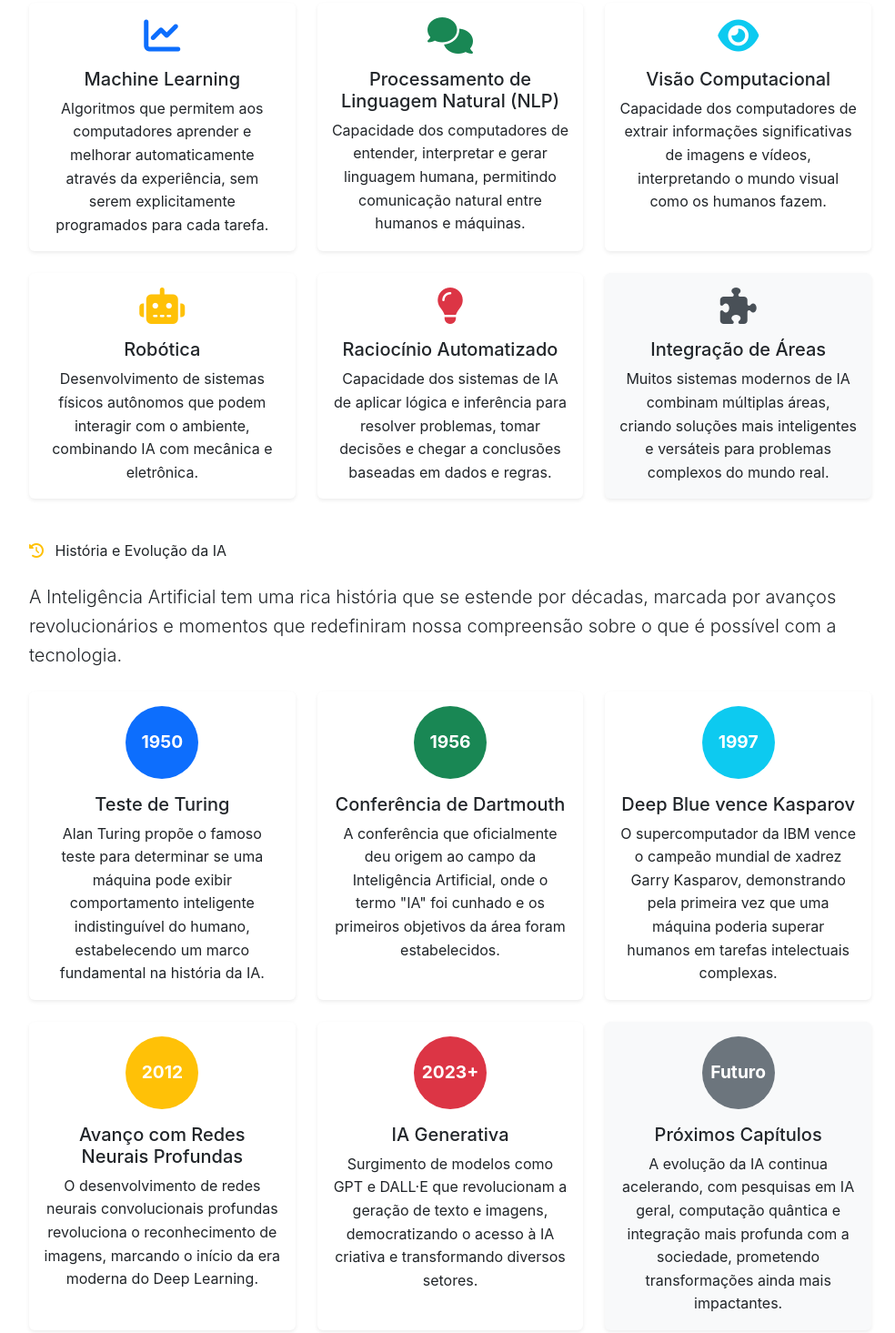
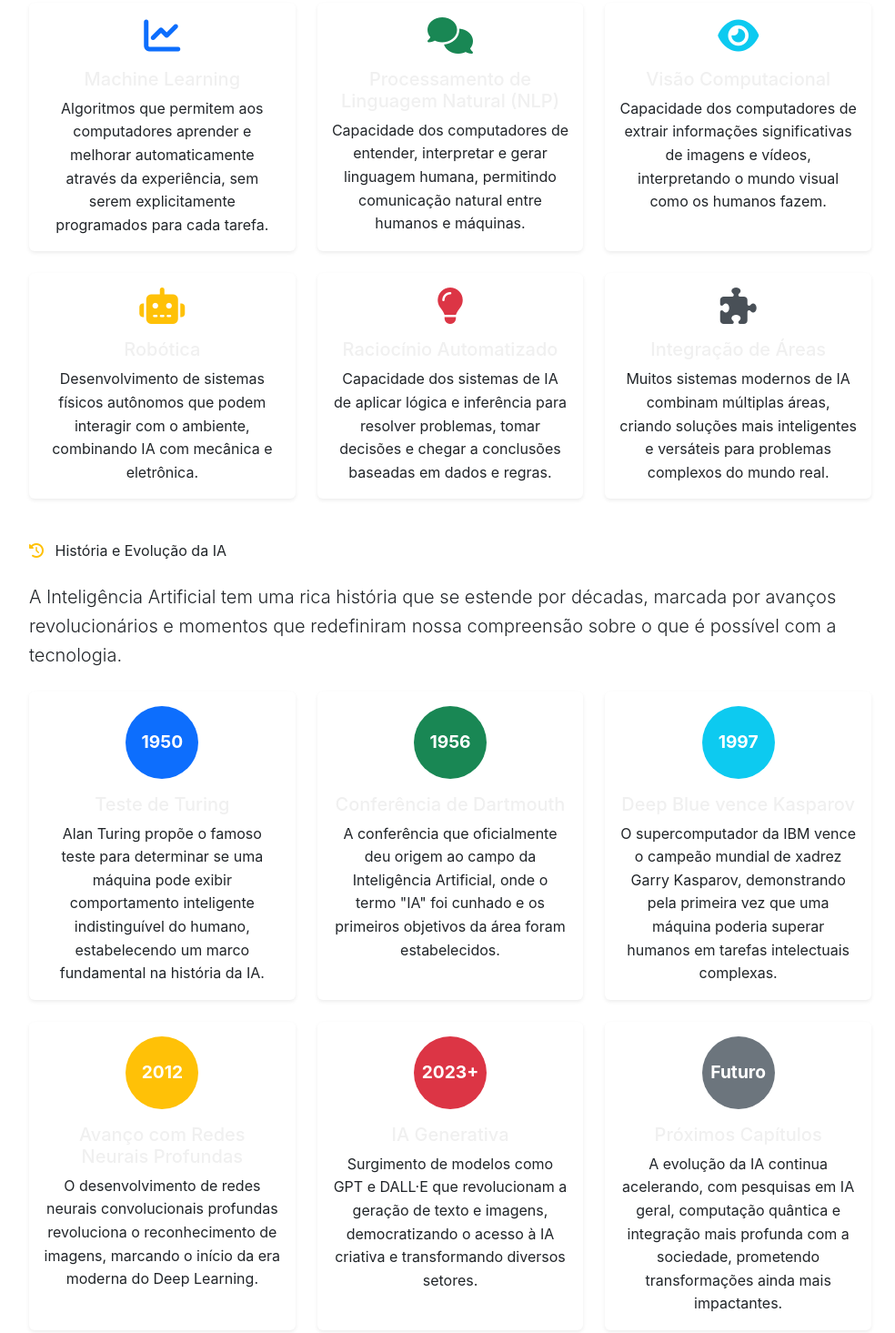
Before and after one commit to LuisT-ls/IA-Do-Zero, a website: page pages/topics/fundamentos.html in a window 1280 px wide. Shown: the part 1959-3424 px from the top of the page at 91% size, without its empty margins (145-1129 px from the left). Drawn offline with nearby package versions, Linux system fonts and the light colour scheme.

Commit message:
Adiciona estilo personalizado para títulos de cartões na página de Fundamentos, melhorando a apresentação visual e a legibilidade do conteúdo.

```diff
--- a/pages/topics/fundamentos.html
+++ b/pages/topics/fundamentos.html
@@ -118,6 +118,12 @@
         }
       }
     </script>
+
+    <style>
+      .card-title.h5 {
+        color: #f0f0f0;
+      }
+    </style>
   </head>
 
   <body data-theme="light">
@@ -462,10 +468,7 @@
               </div>
 
               <div class="col-md-6 col-lg-4 col-sm-12" role="listitem">
-                <article
-                  class="card h-100 border-0 shadow-sm bg-light"
-                  tabindex="0"
-                >
+                <article class="card h-100 border-0 shadow-sm" tabindex="0">
                   <div class="card-body text-center">
                     <i
                       class="fas fa-puzzle-piece text-secondary mb-3"
@@ -640,10 +643,7 @@
                 </div>
 
                 <div class="col-md-6 col-lg-4 col-sm-12" role="listitem">
-                  <article
-                    class="card h-100 border-0 shadow-sm bg-light"
-                    tabindex="0"
-                  >
+                  <article class="card h-100 border-0 shadow-sm" tabindex="0">
                     <div class="card-body text-center">
                       <div
                         class="timeline-year bg-secondary text-white rounded-circle mx-auto mb-3 d-flex align-items-center justify-content-center"
```
